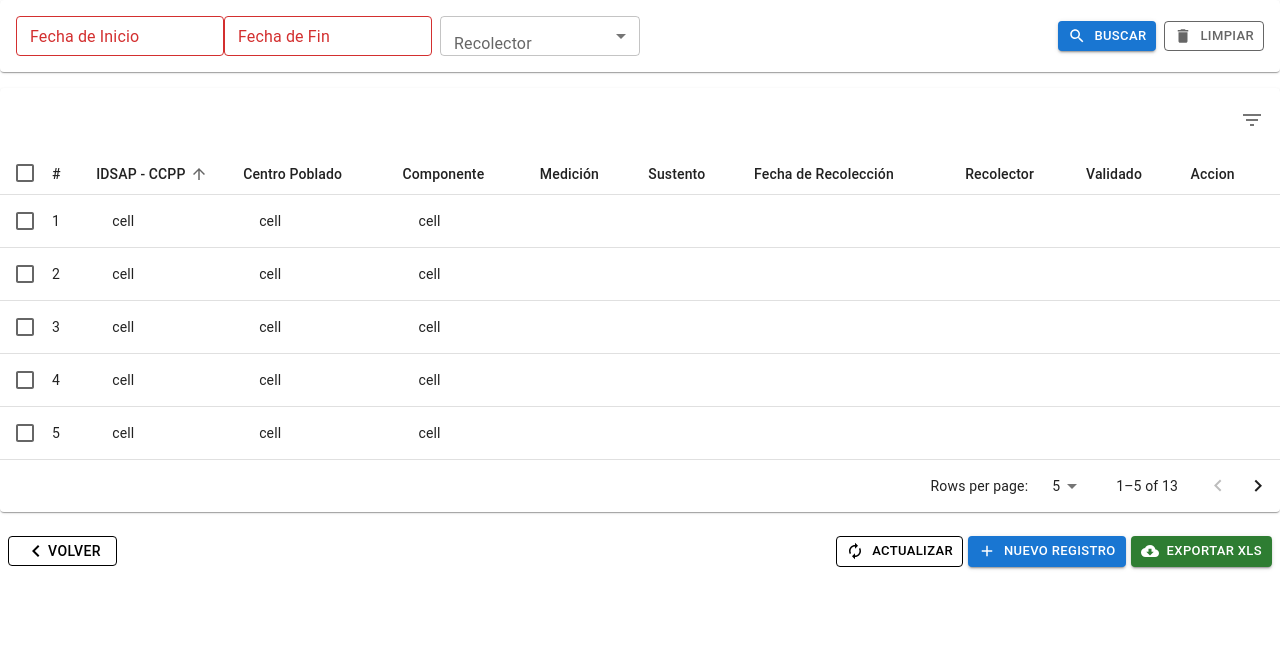
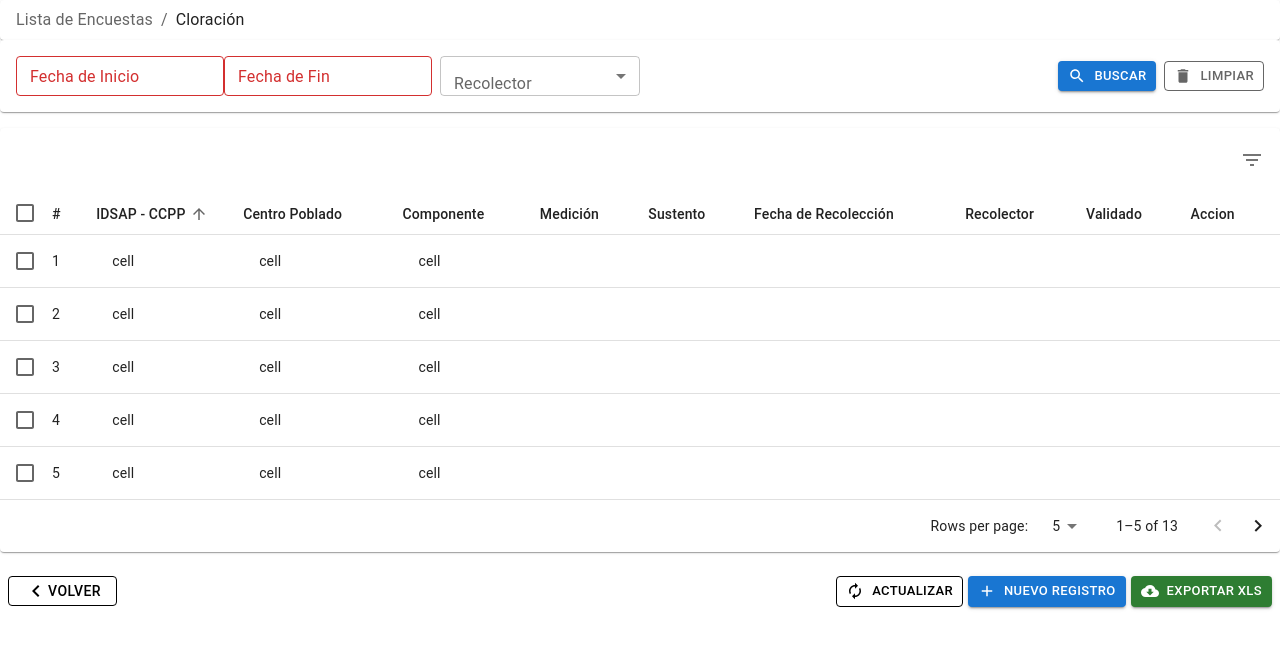
Before and after one commit to HDRamosMendoza/ReactJ-S, a React (Create React App) app in the folder 4_Proyecto/sirwash/: page / in a window 1280 px wide. Shown: the top 648 px of the page. Built offline with nearby package versions, Linux system fonts and the light colour scheme.

Commit message:
Se agrego barra de navegación

```diff
--- a/4_Proyecto/sirwash/src/modulos/Cloracion/Lista.js
+++ b/4_Proyecto/sirwash/src/modulos/Cloracion/Lista.js
@@ -29,6 +29,9 @@ import Select from '@mui/material/Select';
 import Filtro from '../../Componente/Filtro';
 import TableGrid from './TableGrid';
 
+import Typography from '@mui/material/Typography';
+import Breadcrumbs from '@mui/material/Breadcrumbs';
+import Link from '@mui/material/Link';
 
 
 const Item = styled(Paper)(({ theme }) => ({
@@ -38,6 +41,12 @@ const Item = styled(Paper)(({ theme }) => ({
   textAlign: 'center',
   color: theme.palette.text.secondary,
 }));
+
+function handleClick(event) {
+  event.preventDefault();
+  console.info('You clicked a breadcrumb.');
+}
+
 
 function Lista() {
 
@@ -53,9 +62,43 @@ function Lista() {
     setValue(newValue);
   };
 
+  function handleClick(event) {
+    event.preventDefault();
+    console.info('You clicked a breadcrumb.');
+  }
+
+  /*
+    <Breadcrumbs aria-label="breadcrumb" sx={{marginLeft:1}}>
+      <Link underline="hover" color="inherit" href="/">
+        Lista de Encuestas
+      </Link>
+      <Link
+        underline="hover"
+        color="inherit"
+        href="/material-ui/getting-started/installation/"
+      >
+        Core
+      </Link>
+      <Typography color="text.primary">Medición de Cloro Residual</Typography>
+    </Breadcrumbs>
+  */
+
   return (
     <div>
-
+      <Box xs={{ flexGrow: 1 }}>
+        <Grid container spacing={2}>
+          <Grid item xs={12}>
+            <Item>
+              <Breadcrumbs aria-label="breadcrumb" sx={{marginLeft:1}}>
+                <Link underline="hover" color="inherit" href="/material-ui/getting-started/installation/">
+                  Lista de Encuestas
+                </Link>
+                <Typography color="text.primary">Cloración</Typography>
+              </Breadcrumbs>
+            </Item>
+          </Grid>
+        </Grid>
+      </Box>
       <Box xs={{ flexGrow: 1 }}>
         <Grid container spacing={2}>
           <Grid item xs={12}>
```
